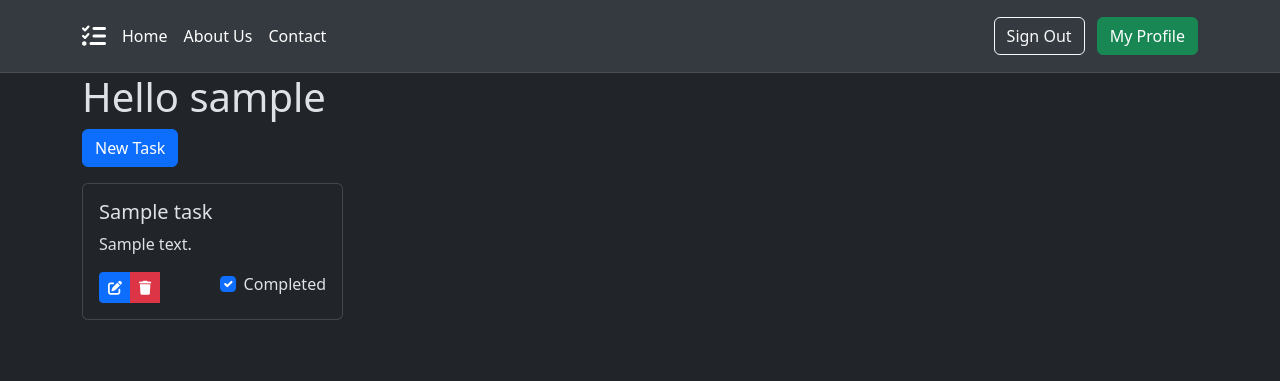
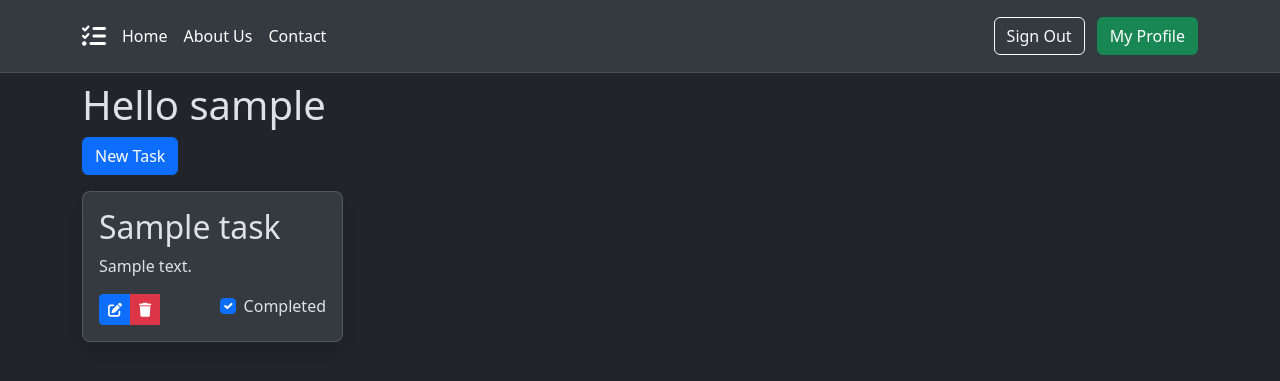
Before and after one commit to Yakubovich17/todo-list, a Flask app: page /profile in a window 1280 px wide. Shown: the top 381 px of the page. Run offline with Flask 3, Linux system fonts and the light colour scheme; a user stored in the database is signed in; tables that the repository leaves empty hold one stand-in row (values such as "Sample post"); parts of the project's set-up code (start-up, migrations or seed data) failed here and were passed over.

Commit message:
Small profile changes

```diff
--- a/run.py
+++ b/run.py
@@ -3,4 +3,4 @@ from todolist import create_app
 app = create_app()
 
 if __name__ == "__main__":
-    app.run()
+    app.run(host="0.0.0.0")
--- a/todolist/templates/pages/profile.html
+++ b/todolist/templates/pages/profile.html
@@ -3,7 +3,7 @@
 {% block title %} My Profile {% endblock %}
 
 {% block content %}
-<div class="container">
+<div class="container mt-2">
     <div>
         <h1>Hello {{ current_user.username }}</h1>
         <button type="button" class="btn btn-primary mb-3" data-bs-toggle="modal" data-bs-target="#createTaskModal">New Task</button>
@@ -42,9 +42,9 @@
     <div class="row">
         {% for task in row %}
         <div class="col-md-3 mb-4 task" id="task-{{ task.id }}">
-            <div class="card">
+            <div class="card bg-light-subtle rounded-3 shadow">
                 <div class="card-body">
-                    <h5 class="card-title task-title">{{ task.title }}</h5>
+                    <h2 class="card-title task-title">{{ task.title }}</h2>
                     <p class="card-text task-description">{{ task.description }}</p>
                     <div class="d-flex justify-content-between align-items-centered">
                         <div class="btn-group">
```
